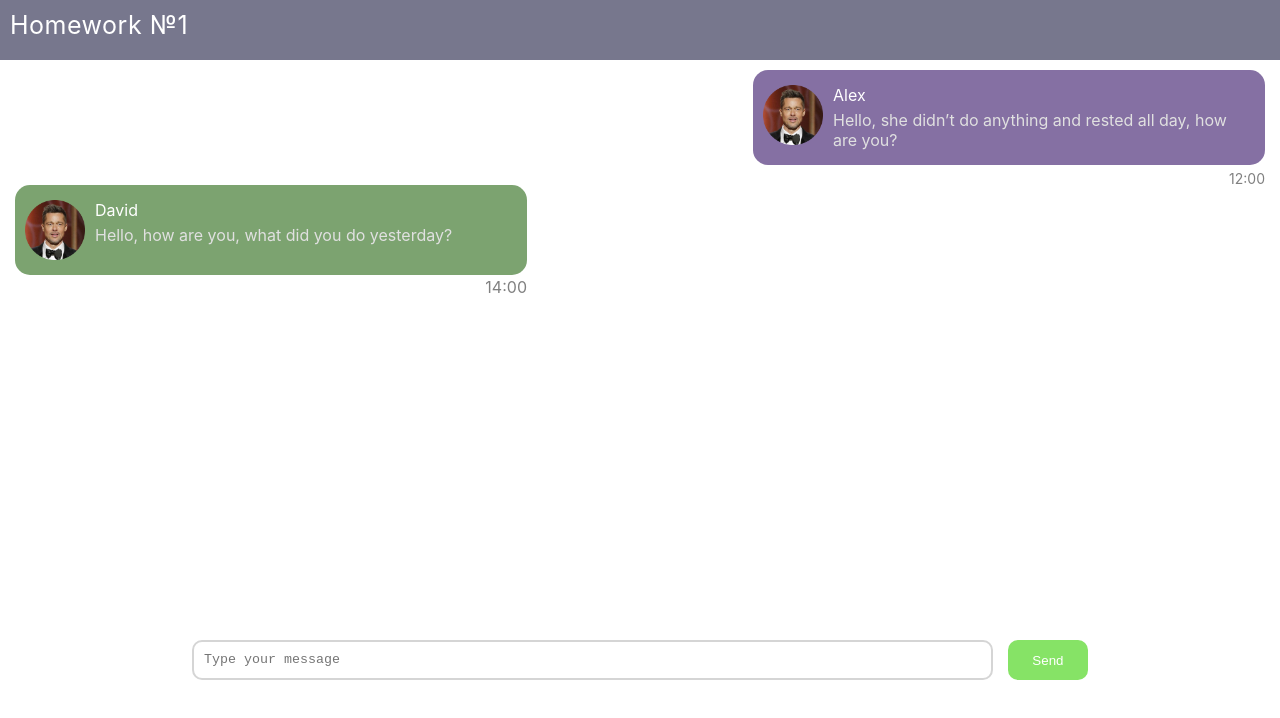
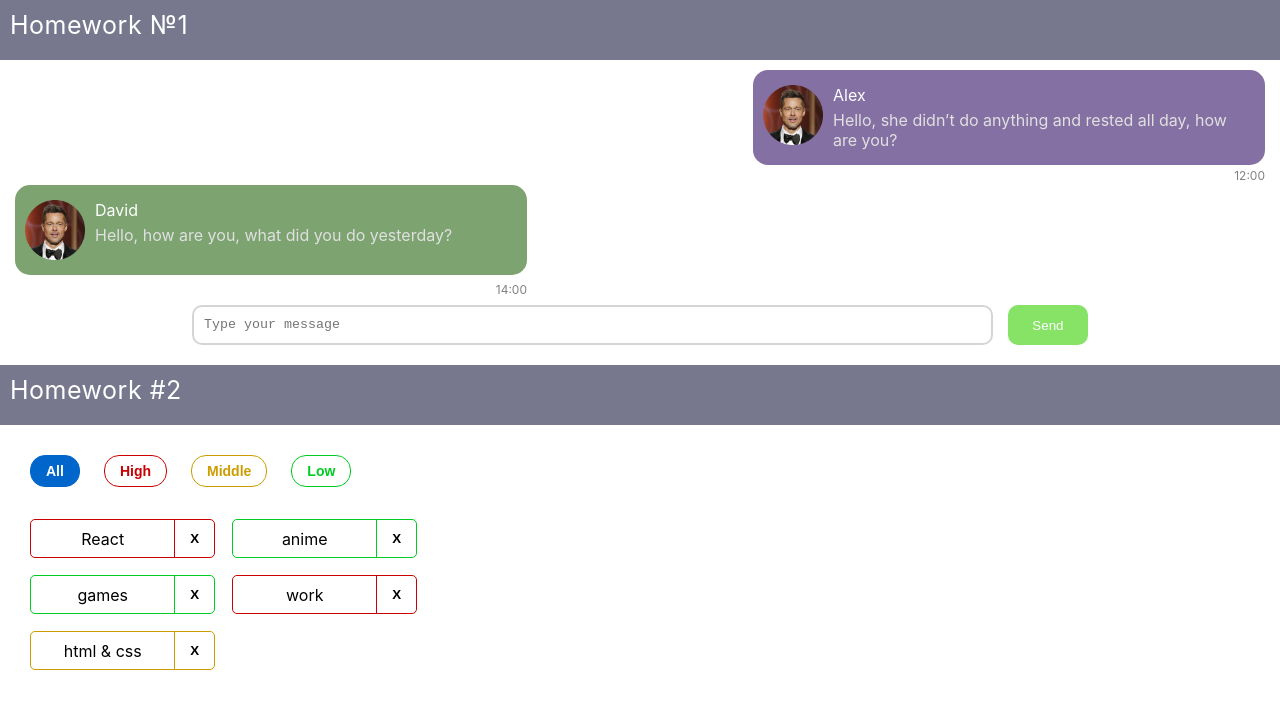
Before and after one commit to Mary-No/hometask_1, a React (Create React App) app: page / in a window 1280 px wide. Shown: the top 718 px of the page. Built offline with nearby package versions, Linux system fonts and the light colour scheme.

Commit message:
completed homework number 2

```diff
--- a/package.json
+++ b/package.json
@@ -16,7 +16,7 @@
     "@types/react-dom": "18.0.6",
     "@types/uuid": "8.3.4",
     "axios": "0.27.2",
-    "gh-pages": "4.0.0",
+    "gh-pages": "^5.0.0",
     "react": "18.2.0",
     "react-dom": "18.2.0",
     "react-redux": "8.0.4",
--- a/src/s1-main/App.module.css
+++ b/src/s1-main/App.module.css
@@ -1,13 +1,14 @@
 .App {
     --header_height: 60px;
-
+    display: flex;
+    flex-direction: column;
 }
 
 .hw {
     display: flex;
     flex-direction: column;
     justify-content: space-between;
-    height: 80vh;
+
 }
 
 .hwTitle {
--- a/src/s1-main/App.tsx
+++ b/src/s1-main/App.tsx
@@ -1,13 +1,14 @@
 import React from 'react'
 import s from './App.module.css'
 import HW1 from '../s2-homeworks/hw01/HW1'
+import HW2 from '../s2-homeworks/hw02/HW2';
 
 function App() {
     return (
         <div className={s.App}>
             <HW1/>
             {/*раскомментировать по ходу выполнения*/}
-            {/*<HW2/>*/}
+            <HW2/>
             {/*<HW3/>*/}
             {/*<HW4/>*/}
 
--- a/src/s2-homeworks/hw01/friend-message/FriendMessage.module.css
+++ b/src/s2-homeworks/hw01/friend-message/FriendMessage.module.css
@@ -41,5 +41,5 @@
     bottom: -22px;
     right:0;
     color: gray;
-    font-size: 16px;
+    font-size: 12px;
 }
--- a/src/s2-homeworks/hw01/message/Message.module.css
+++ b/src/s2-homeworks/hw01/message/Message.module.css
@@ -42,9 +42,9 @@
 
 .time {
     position: absolute;
-    bottom: -22px;
+    bottom: -18px;
     right:0;
     color: gray;
-    font-size: 14px;
+    font-size: 12px;
 
 }
--- a/src/s2-homeworks/hw02/HW2.tsx
+++ b/src/s2-homeworks/hw02/HW2.tsx
@@ -3,8 +3,8 @@ import Affairs from './affairs/Affairs'
 import s2 from '../../s1-main/App.module.css'
 
 /*
-* 1 - описать типы AffairPriorityType, AffairType
-* 2 - указать нужный тип для defaultAffairs
+* 1 - описать типы AffairPriorityType, AffairType +
+* 2 - указать нужный тип для defaultAffairs +
 * 3 - дописать типы и логику функции filterAffairs и проверить её тестами
 * 4 - выполнить пункт 3 для функции deleteAffair
 * 5 - указать нужный тип в useState с affairs
@@ -13,20 +13,20 @@ import s2 from '../../s1-main/App.module.css'
 * 8 - в файле Affairs.tsx дописать логику функций setAll, setHigh, setMiddle, setLow
 * 9 - в файле Affair.tsx дописать типизацию пропсов
 * 10 - в файле Affair.tsx дописать функции deleteCallback и использовать
-* 11 - в файле Affair.tsx отобразить приходящие данные
+* 11 - в файле Affair.tsx отобразить приходящие данные +
 * */
 
 // types
-export type AffairPriorityType = any // need to fix any
+export type AffairPriorityType = 'high' |  'low' | 'middle'
 export type AffairType = {
-    _id: any // need to fix any
-    name: any // need to fix any
+    _id: number
+    name: string
     priority: AffairPriorityType
 }
 export type FilterType = 'all' | AffairPriorityType
 
 // constants
-const defaultAffairs: any = [ // need to fix any
+const defaultAffairs: Array<AffairType> = [ // need to fix any
     {_id: 1, name: 'React', priority: 'high'}, // студенты могут изменить содержимое name и количество элементов в массиве, ...priority не менять!
     {_id: 2, name: 'anime', priority: 'low'},
     {_id: 3, name: 'games', priority: 'low'},
@@ -35,14 +35,14 @@ const defaultAffairs: any = [ // need to fix any
 ]
 
 // pure helper functions
-export const filterAffairs = (affairs: any, filter: any): any => { // need to fix any
-
-
-    return affairs // need to fix
+export const filterAffairs = (affairs: Array<AffairType>, filter: FilterType): AffairType[] => {
+    if(filter==='all'){
+        return affairs;
+    }
+    return affairs.filter((a) => a.priority === filter);
 }
-export const deleteAffair = (affairs: any, _id: any): any => { // need to fix any
-
-    return affairs // need to fix
+export const deleteAffair = (affairs: Array<AffairType>, _id: number): Array<AffairType> => {
+    return affairs.filter((a) => a._id !== _id);
 }
 
 function HW2() {
@@ -50,8 +50,8 @@ function HW2() {
     const [filter, setFilter] = useState<FilterType>('all')
 
     const filteredAffairs = filterAffairs(affairs, filter)
-    const deleteAffairCallback = (_id: any) => { // need to fix any
-        // need to fix
+const deleteAffairCallback = (_id: number) => {
+        setAffairs(deleteAffair(affairs, _id))
     }
 
     return (
--- a/src/s2-homeworks/hw02/affairs/Affairs.module.css
+++ b/src/s2-homeworks/hw02/affairs/Affairs.module.css
@@ -1,3 +1,6 @@
+.affairs_block{
+    padding: 30px 30px;
+}
 .buttonContainer {
     display: flex;
     gap: 24px;
--- a/src/s2-homeworks/hw02/affairs/Affairs.tsx
+++ b/src/s2-homeworks/hw02/affairs/Affairs.tsx
@@ -4,24 +4,25 @@ import {AffairType, FilterType} from '../HW2'
 import s from './Affairs.module.css'
 
 type AffairsPropsType = {
-    data: any // need to fix any
-    setFilter: any
-    deleteAffairCallback: any
+    data: AffairType[] // need to fix any
+    setFilter: (filter: FilterType) => void
+    deleteAffairCallback: (_id:number) => void
     filter: FilterType
 }
 
 function Affairs(props: AffairsPropsType) {
     const setAll = () => {
+        props.setFilter('all')
         // need to fix
     }
     const setHigh = () => {
-        // need to fix
+        props.setFilter('high')
     }
     const setMiddle = () => {
-        // need to fix
+        props.setFilter('middle')
     }
     const setLow = () => {
-        // need to fix
+        props.setFilter('low')
     }
 
     const cnAll = s.button + ' ' + s.all + (props.filter === 'all' ? ' ' + s.active : '')
@@ -38,7 +39,7 @@ function Affairs(props: AffairsPropsType) {
     ))
 
     return (
-        <div>
+        <div className={s.affairs_block}>
             <div className={s.buttonContainer}>
                 <button
                     id={'hw2-button-all'}
--- a/src/s2-homeworks/hw02/affairs/affair/Affair.tsx
+++ b/src/s2-homeworks/hw02/affairs/affair/Affair.tsx
@@ -6,12 +6,12 @@ import s2 from '../Affairs.module.css'
 type AffairPropsType = {
     // key не нужно типизировать
     affair: AffairType
-    deleteAffairCallback: any // need to fix any
+    deleteAffairCallback: (_id:number) => void
 }
 
 function Affair(props: AffairPropsType) {
     const deleteCallback = () => {
-        // need to fix
+        props.deleteAffairCallback(props.affair._id);
     }
 
     const nameClass = s.name + ' ' + s2[props.affair.priority]
@@ -24,9 +24,9 @@ function Affair(props: AffairPropsType) {
             className={affairClass}
         >
             <div id={'hw2-name-' + props.affair._id} className={nameClass}>
-                {/*создаёт студент*/}
 
-                {/**/}
+                {props.affair.name}
+
             </div>
             <div id={'hw2-priority-' + props.affair._id} hidden>
                 {props.affair.priority}
@@ -36,7 +36,7 @@ function Affair(props: AffairPropsType) {
                 id={'hw2-button-delete-' + props.affair._id}
                 className={buttonClass}
                 // need to fix
-
+                onClick={deleteCallback}
             >
                 {/*текст кнопки могут изменить студенты*/}
                 X
```
Also changed, not shown: 1 other file (tests, documents, lock files or other folders).
